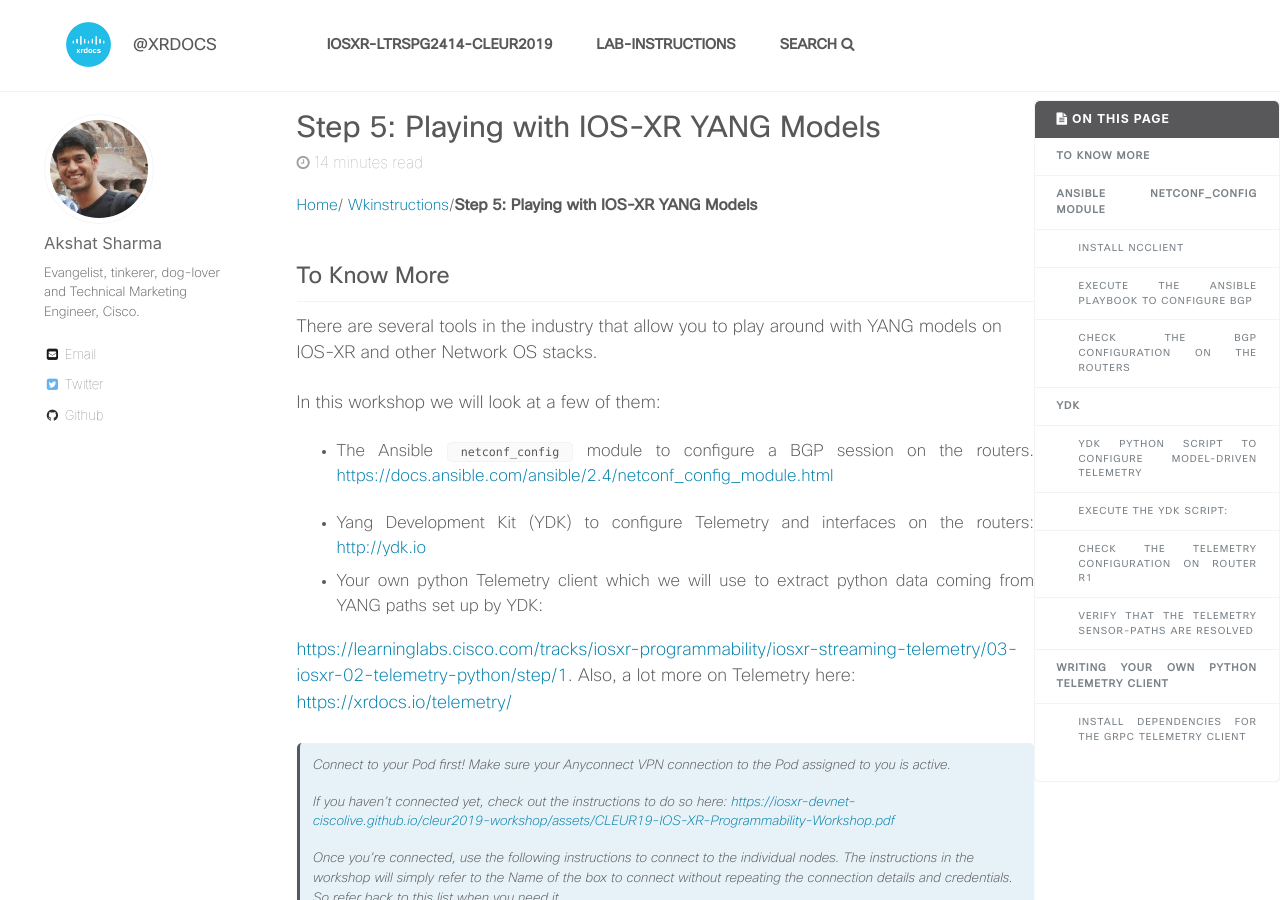
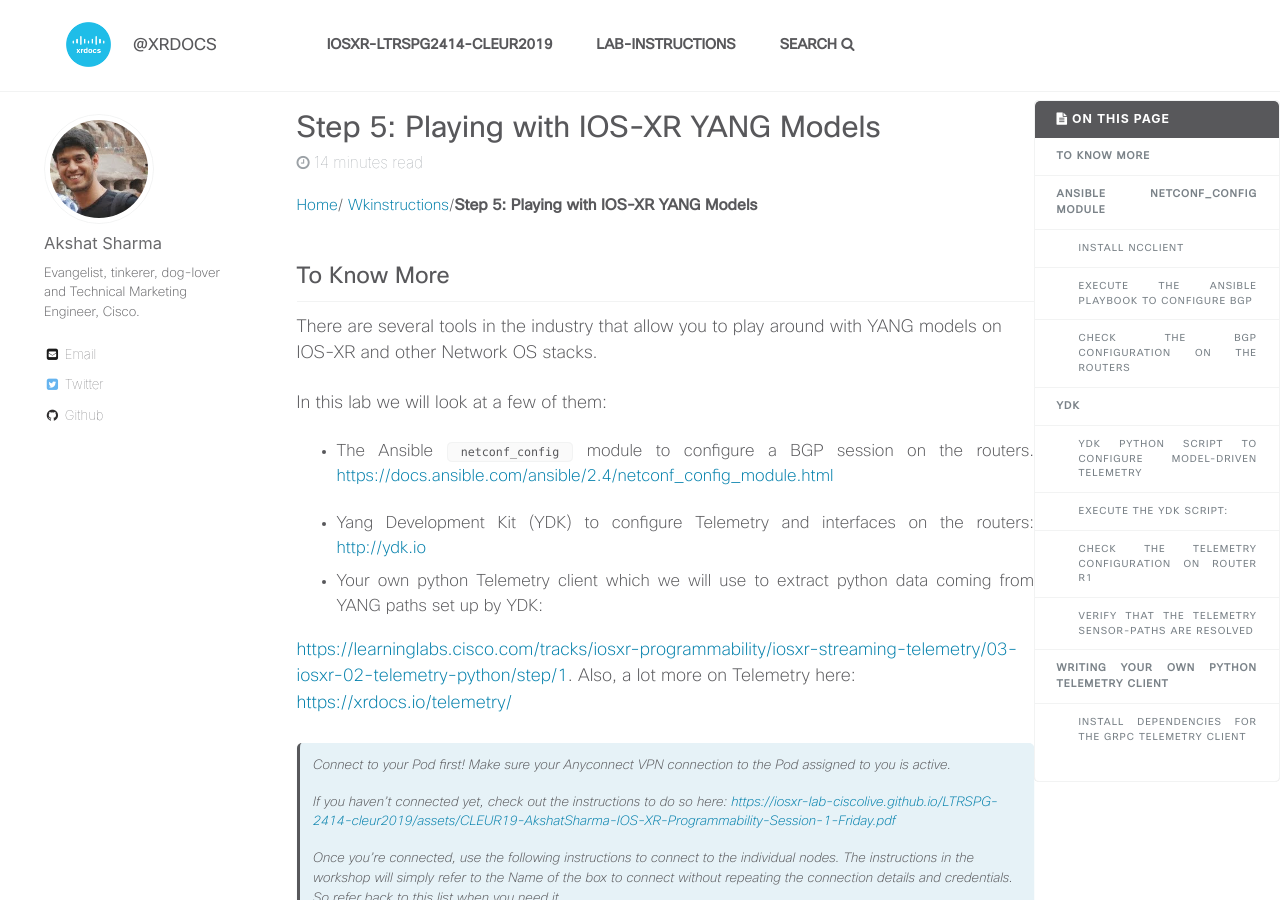
Before and after one commit to nanog75/hackathon, a Jekyll site: the page built from _wkinstructions/2019-02-01-step-5-playing-iosxr-Yang-Models.md, in a window 1280 px wide and 900 px high. Built offline with Jekyll 4.4.1, drawn with Linux system fonts in a browser that asks for light colours; comment, search, counter and statistics services are not loaded.

Commit message:
Update 2019-02-01-step-5-playing-iosxr-Yang-Models.md

```diff
--- a/_wkinstructions/2019-02-01-step-5-playing-iosxr-Yang-Models.md
+++ b/_wkinstructions/2019-02-01-step-5-playing-iosxr-Yang-Models.md
@@ -21,7 +21,7 @@ excerpt: >-
 
 There are several tools in the industry that allow you to play around with YANG models on IOS-XR and other Network OS stacks.
 
-In this workshop we will look at a few of them:
+In this lab we will look at a few of them:
 
 * The Ansible `netconf_config` module to configure a BGP session on the routers. <https://docs.ansible.com/ansible/2.4/netconf_config_module.html>
 
@@ -33,7 +33,7 @@ In this workshop we will look at a few of them:
 >Connect to your Pod first! Make sure your Anyconnect VPN connection to the Pod assigned to you is active.
 >
 > If you haven't connected yet, check out the instructions to do so here:
-><https://iosxr-devnet-ciscolive.github.io/cleur2019-workshop/assets/CLEUR19-IOS-XR-Programmability-Workshop.pdf>
+><https://iosxr-lab-ciscolive.github.io/LTRSPG-2414-cleur2019/assets/CLEUR19-AkshatSharma-IOS-XR-Programmability-Session-1-Friday.pdf>
 >
 >
 > Once you're connected, use the following instructions to connect to the individual nodes.
```
